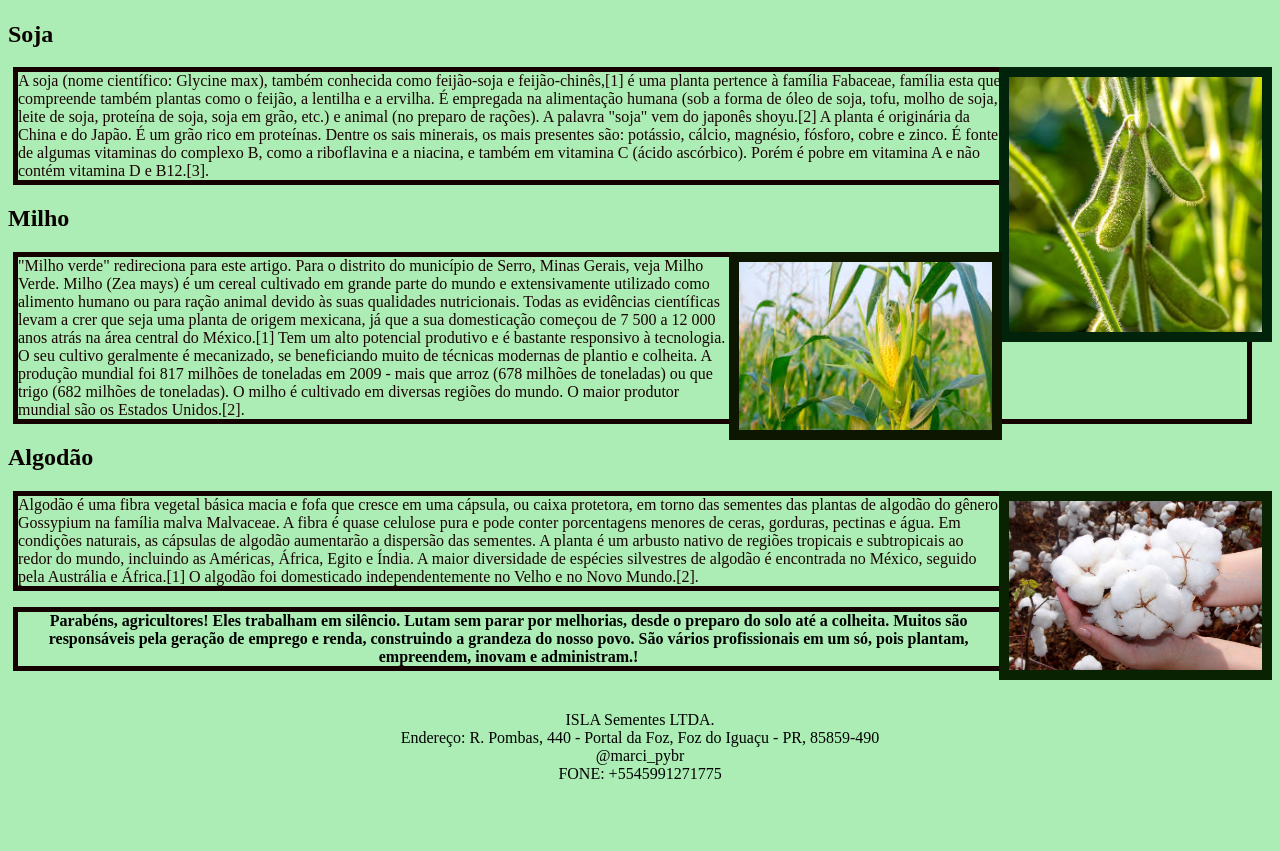
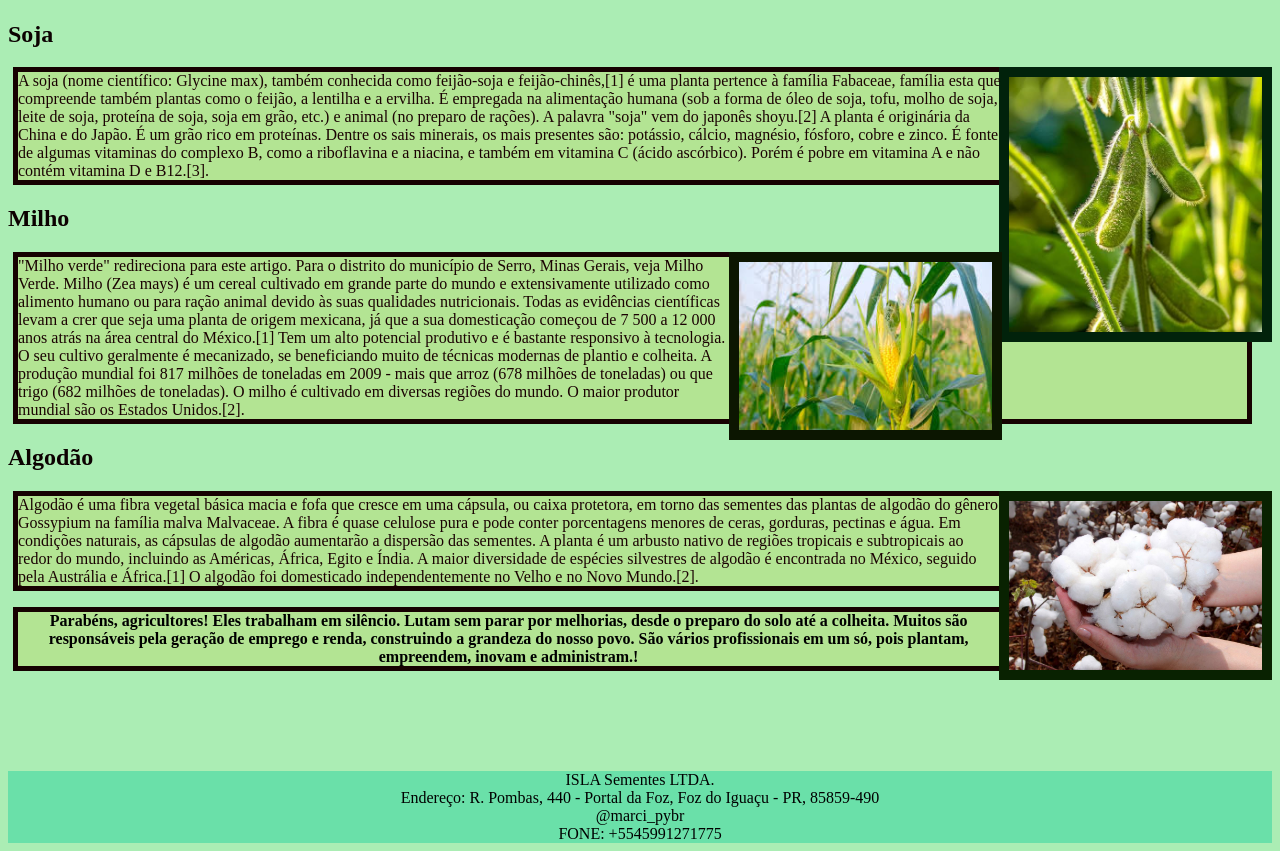
Before and after one commit to MarcianeLunkes/Agrinho, a plain HTML site: page index.html in a window 1280 px wide. Shown: the part 675-1526 px from the top of the page. Before the commit the page ends 1466 px from the top, so only its background shows below. Drawn offline with Linux system fonts and the light colour scheme.

Commit message:
Add files via upload

```diff
--- a/style.css
+++ b/style.css
@@ -54,6 +54,7 @@ li{
 p{
     margin-right: 20px;
     color: rgb(26, 2, 2);
+    background-color: rgb(179, 228, 147);
 }
 .titulo1{
     background: rgb(179, 228, 147);
@@ -81,7 +82,8 @@ p{
 .pagina2{
     text-align: center;
     overflow: auto;
-    margin-top: 40px;
+    margin-top: 100px;
+    background-color: rgb(106, 224, 169);
 }
 h3{
     color: rgb(12, 1, 1);
@@ -131,4 +133,5 @@ h4{
     text-align: center;
     border: 5px solid rgb(22, 1, 1);
     margin-left: 5px;
+    background-color: rgb(179, 228, 147);
 }
```
